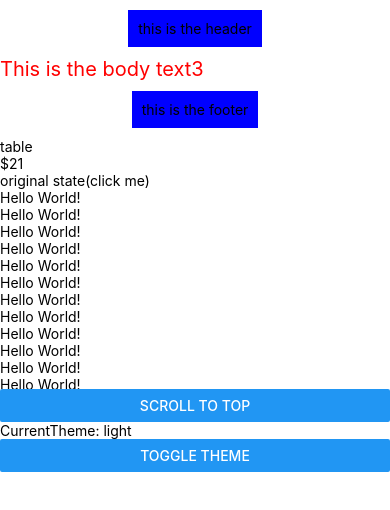
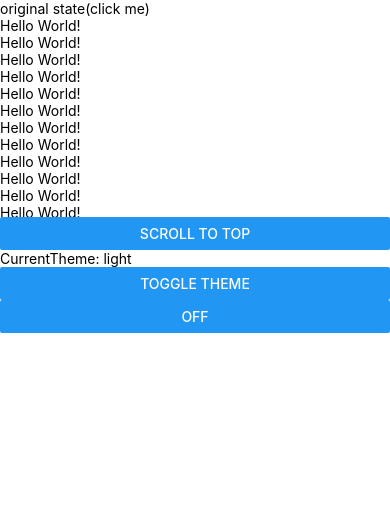
Before and after one commit to zhuodp/zetoRN, a React Native app: screen / in a window 390 px wide. Shown: the top 510 px of the page. Built offline with nearby package versions, Linux system fonts and the light colour scheme.

Commit message:
ADD: custom hook

```diff
--- a/App.tsx
+++ b/App.tsx
@@ -6,12 +6,13 @@
  */
 
 import React, {useState, useEffect, useRef} from 'react';
-import { View, Text, SafeAreaView, ScrollView, Button } from 'react-native';
+import { Text, SafeAreaView, ScrollView, Button } from 'react-native';
 import MyText from './components/MyText';
 import styles from './components/styles';
 import ItemView from './components/ItemView';
 import { ThemeProvider } from './components/ThemeProvider';
 import { ThemeToggle } from './components/ThemeToggle';
+import useToggle from './customHooks/useToggle';
 
 
 const App = () => {
@@ -33,12 +34,15 @@ const App = () => {
 
   let listItems = Array(100).fill(0);
 
+  const [isOn, toggleIsOn] = useToggle(false);
+
   return (
     <SafeAreaView>
-        <View style={styles.normalBox}><Text>this is the header</Text></View>
+        {/* basic UI */}
+        {/* <View style={styles.normalBox}><Text>this is the header</Text></View>
         <MyText/>
         <View style={styles.normalBox}><Text>this is the footer</Text></View>
-        <ItemView name={'table'} price={'$21'} />
+        <ItemView name={'table'} price={'$21'} /> */}
 
         <Text onPress={() => setText('new state')}>{textWithState}</Text>
 
@@ -50,6 +54,9 @@ const App = () => {
         <ThemeProvider>
             <ThemeToggle />
         </ThemeProvider>
+
+        <Button title={isOn ? 'ON' : 'OFF'} onPress={toggleIsOn} />
+
     </SafeAreaView>
   );
 };
--- a/components/ThemeToggle.js
+++ b/components/ThemeToggle.js
@@ -1,12 +1,12 @@
-import React, { useContext } from "react";
-import { Button, View, Text } from "react-native";
-import { ThemeContext } from "./ThemeProvider";
+import React, { useContext } from 'react';
+import { Button, View, Text } from 'react-native';
+import { ThemeContext } from './ThemeProvider';
 
 export const ThemeToggle = () => {
     const {theme, toggleTheme} = useContext(ThemeContext);
 
     return <View>
         <Text style = {{ backgroundColor: theme == 'dark' ? 'grey' : 'white'}}>CurrentTheme: {theme}</Text>
-        <Button title="toggle theme" onPress={toggleTheme}></Button>
-    </View>
+        <Button title="toggle theme" onPress={toggleTheme} />
+    </View>;
 }
--- /dev/null
+++ b/customHooks/useToggle.js
@@ -0,0 +1,13 @@
+import { useState } from 'react';
+
+const useToggle = (initialValue = false) => {
+    const [value, setValue] = useState(initialValue);
+
+    const toggle = () => {
+        setValue(!value);
+    };
+
+    return [value, toggle];
+};
+
+export default useToggle;
```
